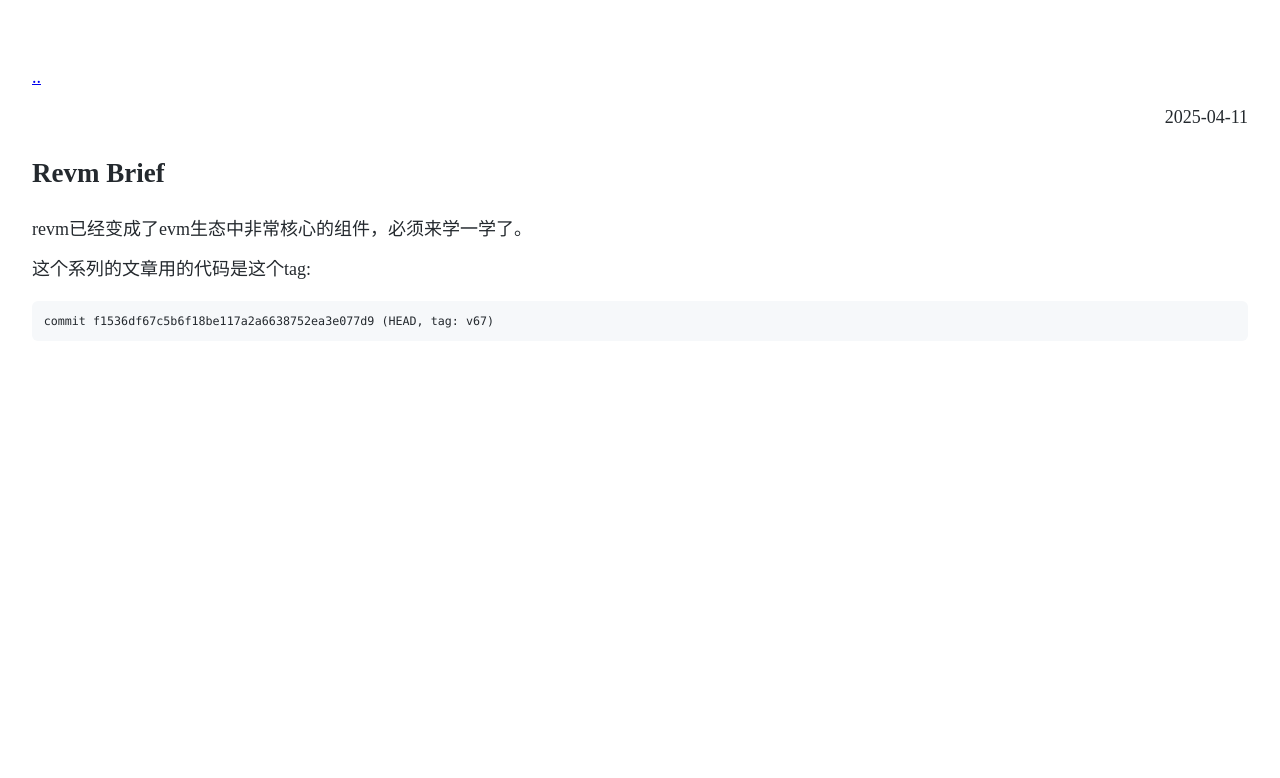
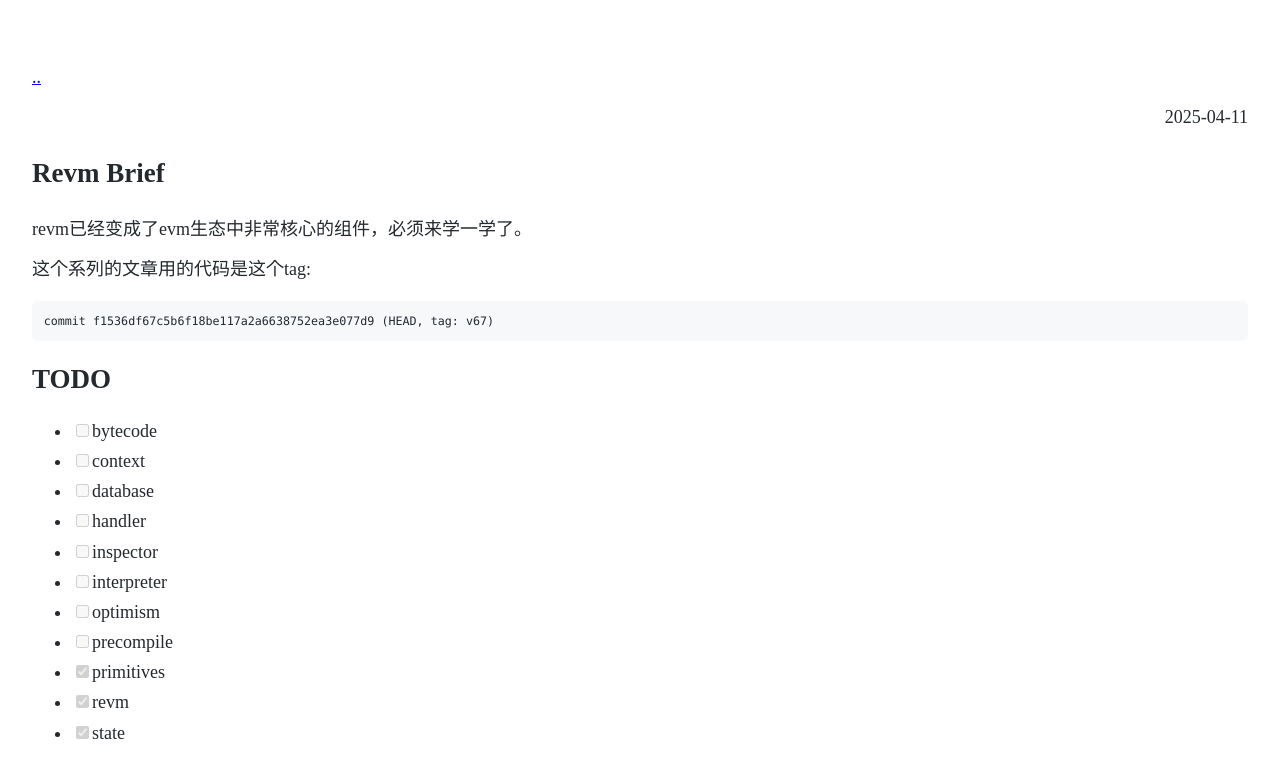
Before and after one commit to chen4903/chen4903.github.io, a Jekyll site: the page built from _posts/2025-04-11-revm-brief.md, in a window 1280 px wide. Shown: the top 778 px of the page. Built offline with Jekyll 4.4.1, drawn with Linux system fonts in a browser that asks for light colours.

Commit message:
update todo

````diff
--- a/_posts/2025-04-11-revm-brief.md
+++ b/_posts/2025-04-11-revm-brief.md
@@ -10,3 +10,17 @@ revm已经变成了evm生态中非常核心的组件，必须来学一学了。
 ```
 commit f1536df67c5b6f18be117a2a6638752ea3e077d9 (HEAD, tag: v67)
 ```
+
+## TODO
+
+- [ ] bytecode
+- [ ] context
+- [ ] database
+- [ ] handler
+- [ ] inspector
+- [ ] interpreter
+- [ ] optimism
+- [ ] precompile
+- [x] primitives
+- [x] revm
+- [x] state
````
